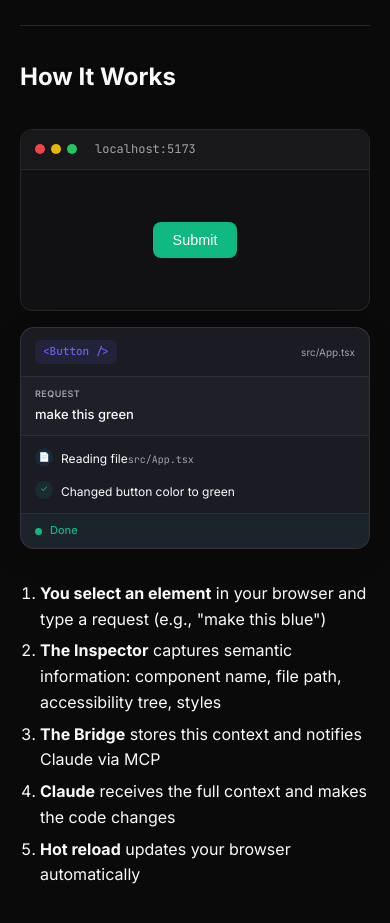
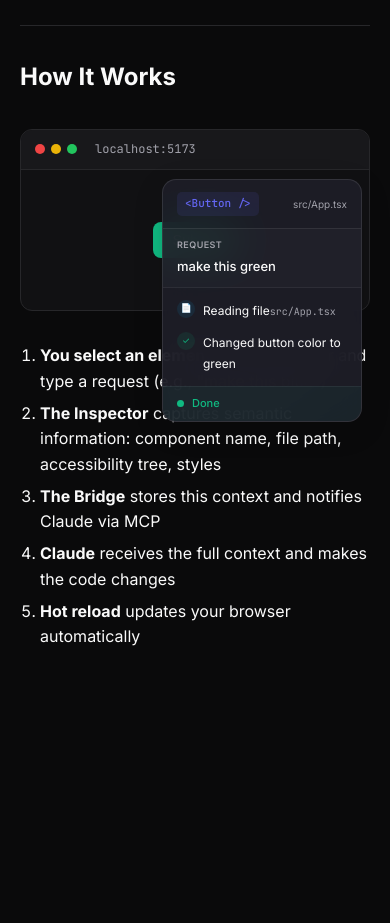
Before and after one commit to donutboyband/eyeglass_site, a React (Vite) app: page /docs in a window 390 px wide. Shown: the part 4060-4983 px from the top of the page. After the commit the page ends 4838 px from the top, so only its background shows below. Built offline with nearby package versions, Linux system fonts and the light colour scheme.

Commit message:
[eyeglass:eyeglass-1770670108062-nmii6nn] Panel now overlays without layout shift

```diff
--- a/src/App.css
+++ b/src/App.css
@@ -629,13 +629,10 @@
 /* Eyeglass Demo */
 .eyeglass-demo {
   position: relative;
-  display: flex;
-  gap: 1rem;
   margin: 2rem 0;
 }
 
 .demo-browser {
-  flex: 1;
   background: var(--color-bg-subtle);
   border: 1px solid var(--color-border);
   border-radius: 12px;
@@ -708,7 +705,10 @@
 
 /* Glass Panel */
 .demo-glass-panel {
-  width: 260px;
+  position: absolute;
+  top: 50px;
+  right: 16px;
+  width: 240px;
   background: rgba(255, 255, 255, 0.92);
   backdrop-filter: blur(20px) saturate(180%);
   border: 1px solid rgba(0, 0, 0, 0.12);
@@ -717,6 +717,7 @@
   overflow: hidden;
   animation: panelIn 0.25s cubic-bezier(0.16, 1, 0.3, 1);
   font-size: 13px;
+  z-index: 10;
 }
 
 :root[data-theme='dark'] .demo-glass-panel {
@@ -917,12 +918,10 @@
   font-weight: 500;
 }
 
-@media (max-width: 700px) {
-  .eyeglass-demo {
-    flex-direction: column;
-  }
+@media (max-width: 600px) {
   .demo-glass-panel {
-    width: 100%;
+    width: 200px;
+    right: 8px;
   }
 }
 
```
Also changed, not shown: 1 other file (tests, documents, lock files or other folders).
